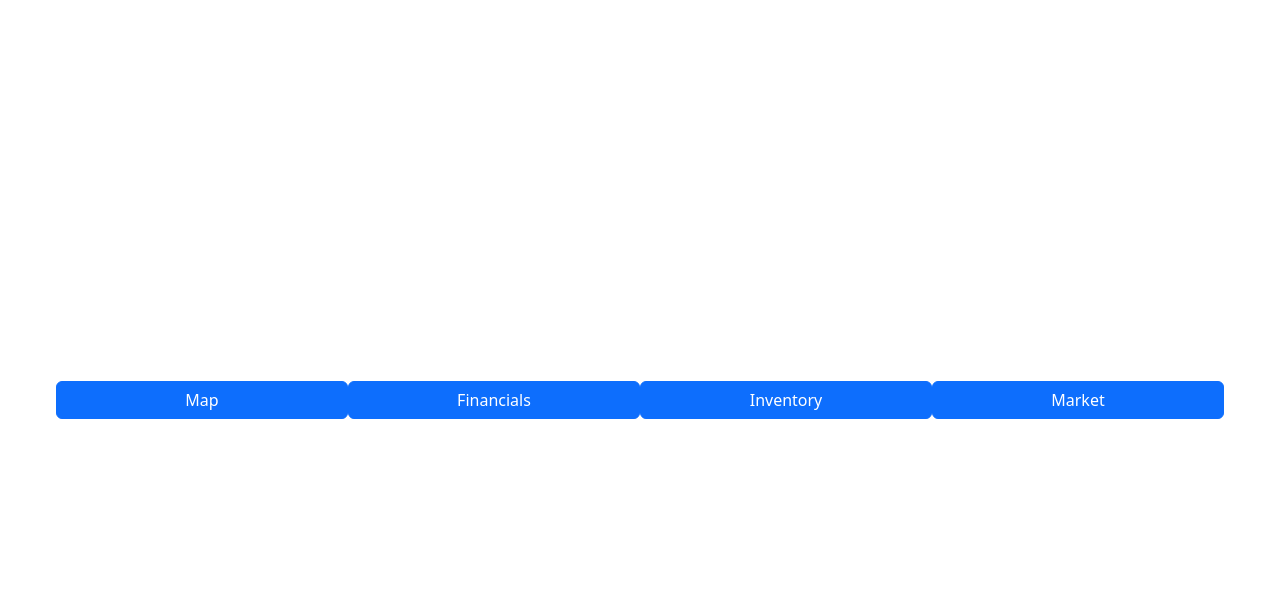
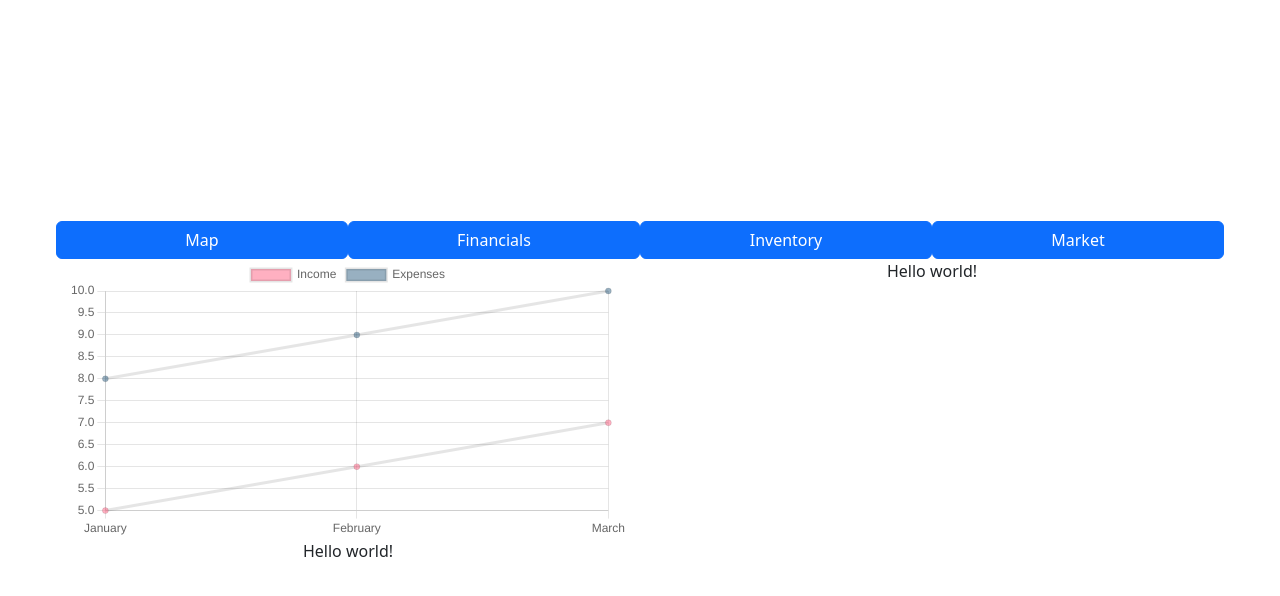
Before and after one commit to Harryonismyname/Ledger, a React (Vite) app in the folder ledger.client/: page / in a window 1280 px wide. Both pictures are taken after a click on the button "Financials". Shown: the top 596 px of the page. Built offline with nearby package versions, Linux system fonts and the light colour scheme.

Commit message:
Fixed NPM issue, Started work on Financials Screen, Built groundwork of Profit Graph

```diff
--- /dev/null
+++ b/ledger.client/src/FinancialScreenComponents/ProductFlowReport.tsx
@@ -0,0 +1,7 @@
+function ProductFlowReport() {
+  return (
+    <p>Hello world!</p>
+  );
+}
+
+export default ProductFlowReport;
--- /dev/null
+++ b/ledger.client/src/FinancialScreenComponents/ProfitGraph.tsx
@@ -0,0 +1,36 @@
+import {
+    Chart as ChartJS,
+    CategoryScale,
+    LinearScale,
+    PointElement,
+    LineElement,
+    Legend,
+}  from 'chart.js';
+import { Line } from 'react-chartjs-2';
+
+ChartJS.register(CategoryScale, LinearScale, PointElement, LineElement, Legend);
+
+export const data = {
+    labels: ["January", "February", "March"],
+        datasets: [
+            {
+                label: "Income",
+                data: [5, 6, 7],
+                backgroundColor: "rgba(255, 99, 132, 0.5)"
+            },
+            {
+                label: "Expenses",
+                data: [8, 9, 10],
+                backgroundColor: "rgba(50, 99, 132, 0.5)"
+            }
+        ],
+
+}
+
+function ProfitGraph() {
+  return (
+      <Line data={data}/>
+  );
+}
+
+export default ProfitGraph;
--- /dev/null
+++ b/ledger.client/src/FinancialScreenComponents/TransactionHistory.tsx
@@ -0,0 +1,7 @@
+function TransactionHistory() {
+  return (
+    <p>Hello world!</p>
+  );
+}
+
+export default TransactionHistory;
--- a/ledger.client/src/FinancialsScreen.tsx
+++ b/ledger.client/src/FinancialsScreen.tsx
@@ -1,17 +1,17 @@
-import { Container, Row, Col } from "react-bootstrap";
+import { Row, Col } from "react-bootstrap";
+import ProfitGraph from './FinancialScreenComponents/ProfitGraph.tsx';
+import TransactionHistory from './FinancialScreenComponents/TransactionHistory.tsx';
+import ProductFlowReport from './FinancialScreenComponents/ProductFlowReport.tsx';
 
 function FinancialsScreen() {
   return (
         <Row>
-          <Col>
-            <Container fluid>
-
-            </Container>
-            </Col>
-          <Col>
-              <Container fluid>
-
-              </Container>
+          <Col className="container-fluid">
+            <ProfitGraph />
+            <TransactionHistory/>
+          </Col>
+          <Col className="container-fluid">
+            <ProductFlowReport/>
           </Col>
         </Row>
   );
```
Also changed, not shown: ledger.client/package.json (+6 -2 lines), 1 other file (tests, documents, lock files or other folders).
